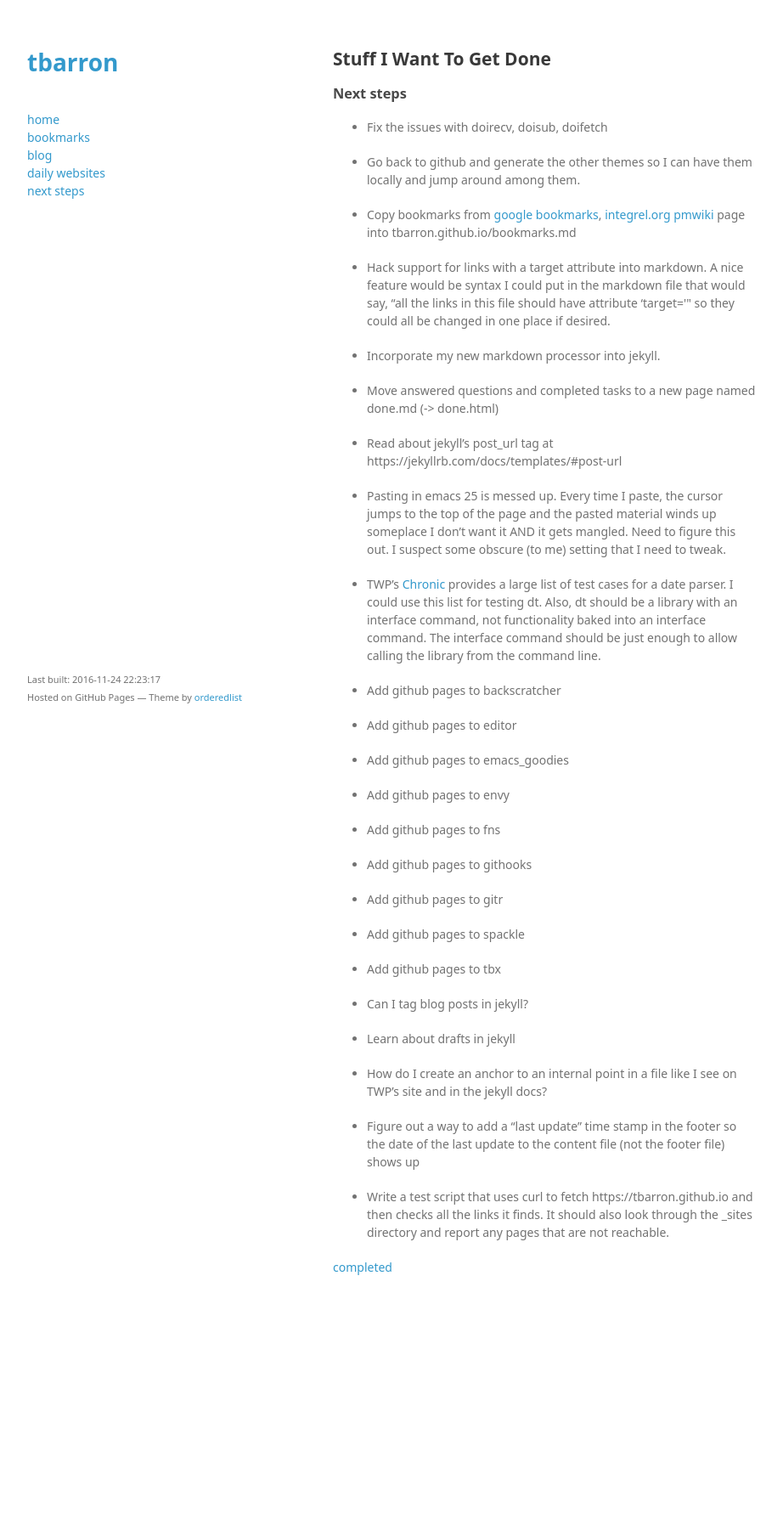
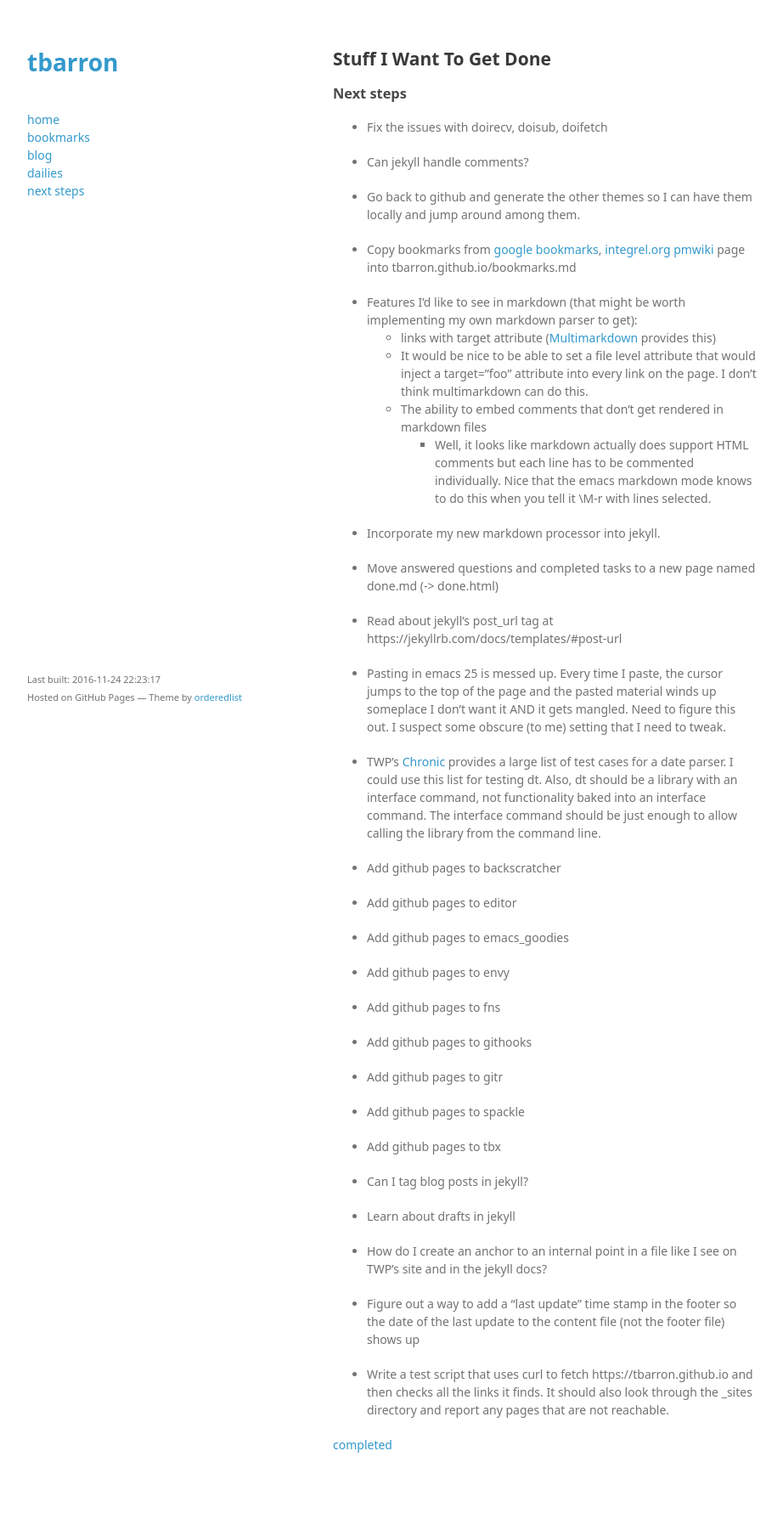
Before and after one commit to tbarron/tbarron.github.io, a Jekyll site: the page built from DODO.md, in a window 1280 px wide. Shown: the whole page at 85% size, without its empty margins (178-1100 px from the left). Built offline with Jekyll 4.4.1, drawn with Linux system fonts in a browser that asks for light colours; before the commit the page ends 1572 px from its top, so only the background shows below that.

Commit message:
- updates

```diff
--- a/DODO.md
+++ b/DODO.md
@@ -5,6 +5,8 @@ title: Stuff I Want To Get Done
 ### Next steps ###
 
  * Fix the issues with doirecv, doisub, doifetch
+
+ * Can jekyll handle comments?
 
  * Go back to github and generate the other themes so I can have them
    locally and jump around among them.
@@ -14,10 +16,20 @@ title: Stuff I Want To Get Done
    [integrel.org pmwiki](http://integrel.org/pmwiki/pmwiki.php?n=Tom.Bookmarks)
    page into tbarron.github.io/bookmarks.md
 
- * Hack support for links with a target attribute into markdown. A nice
-   feature would be syntax I could put in the markdown file that would say,
-   "all the links in this file should have attribute 'target=<blah>'" so
-   they could all be changed in one place if desired.
+ * Features I'd like to see in markdown (that might be worth implementing
+   my own markdown parser to get):
+   * links with target attribute
+     ([Multimarkdown](http://fletcherpenney.net/multimarkdown/) provides
+     this)
+   * It would be nice to be able to set a file level attribute that would
+     inject a target="foo" attribute into every link on the page. I don't
+     think multimarkdown can do this.
+   * The ability to embed comments that don't get rendered in markdown
+     files
+     * Well, it looks like markdown actually does support HTML comments but
+       each line has to be commented individually. Nice that the emacs
+       markdown mode knows to do this when you tell it \M-r with lines
+       selected.
 
  * Incorporate my new markdown processor into jekyll.
 
--- a/_includes/head.html
+++ b/_includes/head.html
@@ -2,6 +2,5 @@
         <br><a href="{{ site.baseurl }}/index.html">home</a>
         <br><a href="{{ site.baseurl }}/bookmarks.html">bookmarks</a>
         <br><a href="{{ site.baseurl }}/blog.html">blog</a>
-        <br><a href="https://www.evernote.com/Home.action#n=5401ac9e-4084-4644-a8ce-aeffaf713aeb&ses=4&sh=2&sds=5&"
-               target="_blank">daily websites</a>
+        <br><a href="{{ site.baseurl }}/dailies.html">dailies</a>
         <br><a href="{{ site.baseurl }}/DODO.html">next steps</a>
```
